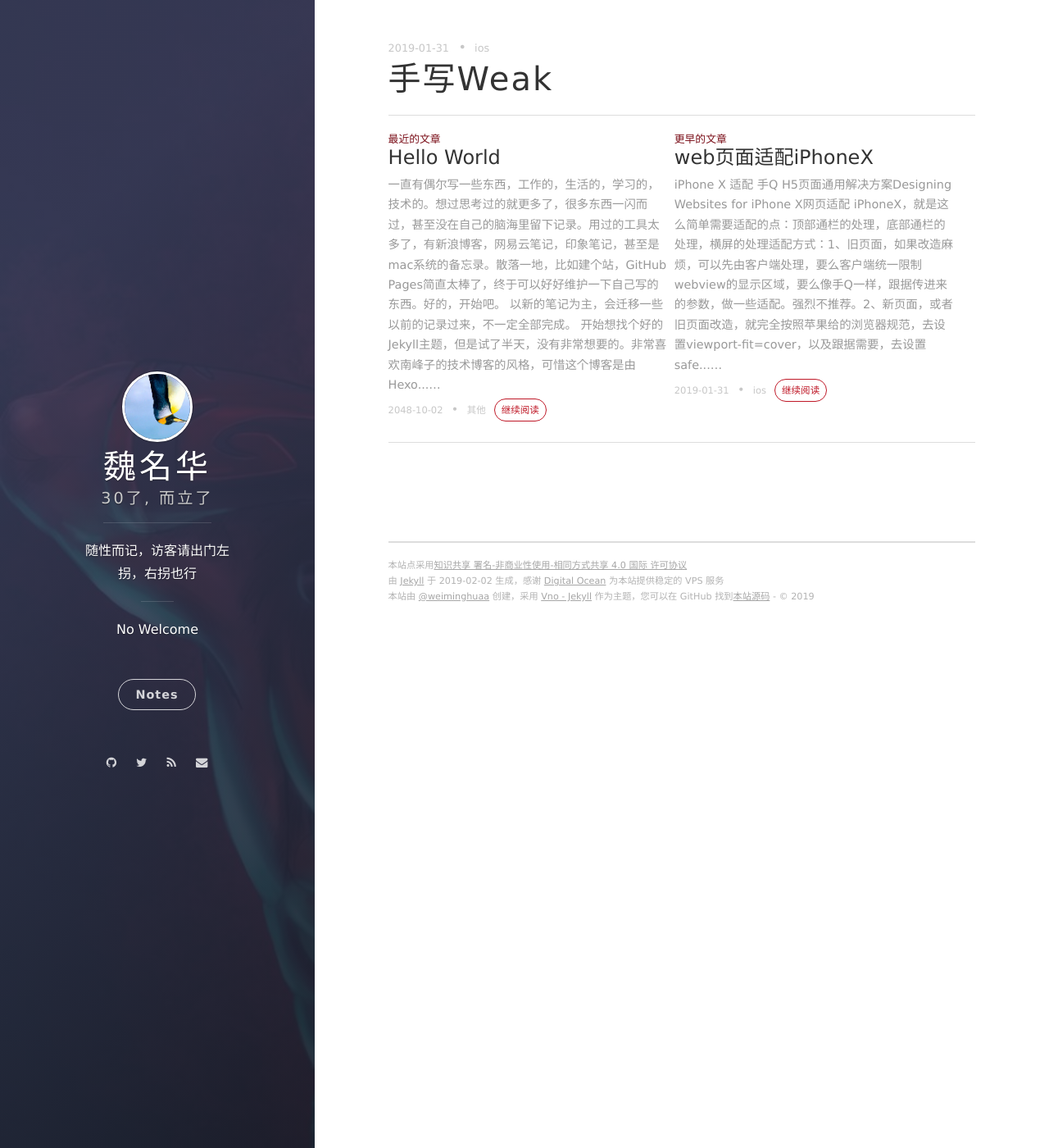
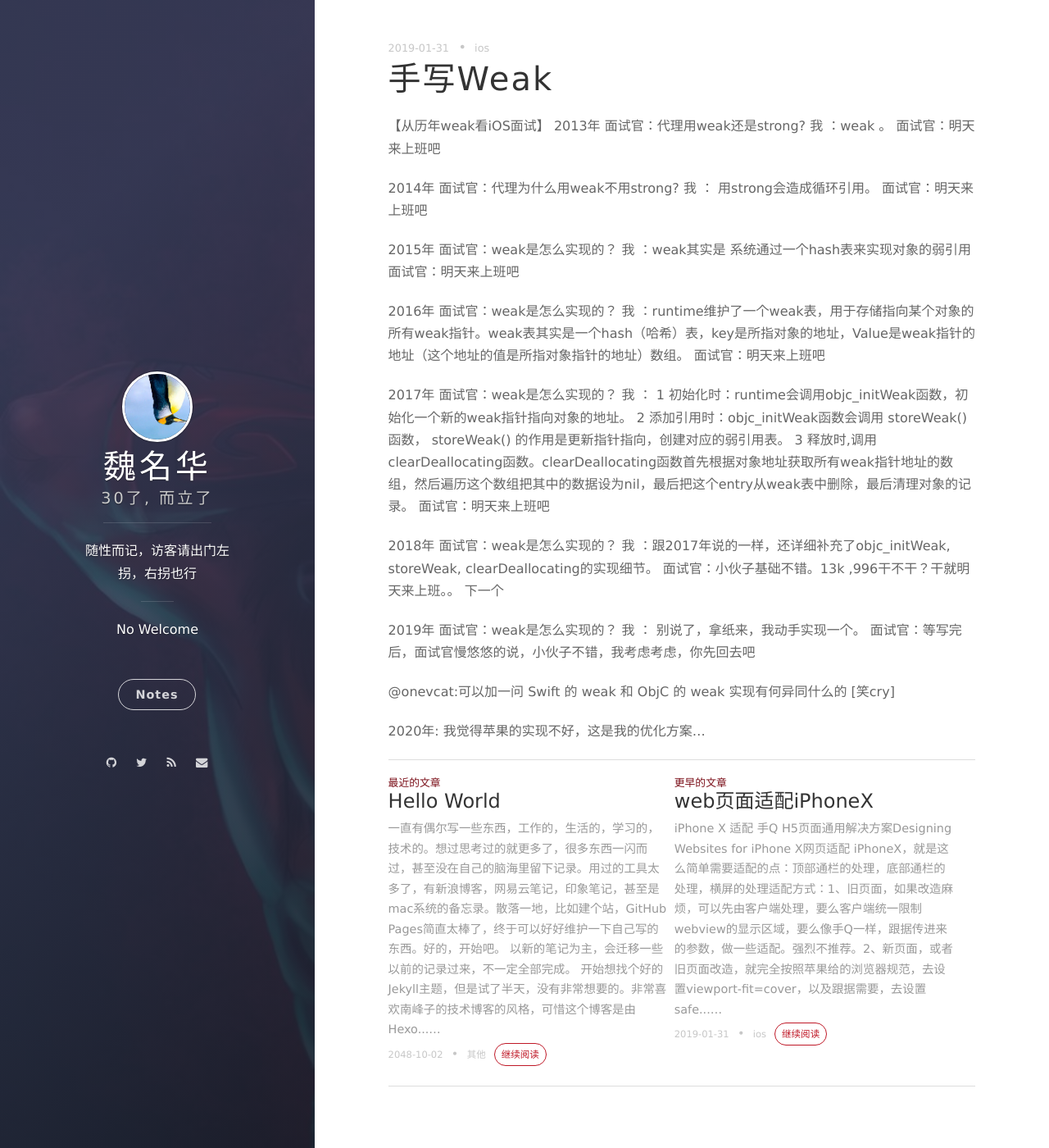
Before and after one commit to weiminghuaa/weiminghuaa.github.io, a Jekyll site: the page built from _posts/iOS/2019-1-31-手写Weak.md, in a window 1280 px wide and 1400 px high. Shown: the whole window at 82% size. Built offline with Jekyll 4.4.1, drawn with Linux system fonts in a browser that asks for light colours; nearby versions of some CDN libraries; comment, search, counter and statistics services are not loaded.

Commit message:
Update 2019-1-31-手写Weak.md

```diff
--- a/_posts/iOS/2019-1-31-手写Weak.md
+++ b/_posts/iOS/2019-1-31-手写Weak.md
@@ -4,3 +4,45 @@ title: 手写Weak
 date: 2019-01-31 15:30:35.000000000 +08:00
 tags: ios
 ---
+
+【从历年weak看iOS面试】
+2013年
+面试官：代理用weak还是strong?
+我 ：weak 。
+面试官：明天来上班吧
+
+2014年
+面试官：代理为什么用weak不用strong?
+我 ： 用strong会造成循环引用。
+面试官：明天来上班吧
+
+2015年
+面试官：weak是怎么实现的？
+我 ：weak其实是 系统通过一个hash表来实现对象的弱引用
+面试官：明天来上班吧
+
+2016年
+面试官：weak是怎么实现的？
+我 ：runtime维护了一个weak表，用于存储指向某个对象的所有weak指针。weak表其实是一个hash（哈希）表，key是所指对象的地址，Value是weak指针的地址（这个地址的值是所指对象指针的地址）数组。
+面试官：明天来上班吧
+
+2017年
+面试官：weak是怎么实现的？
+我 ：	1	初始化时：runtime会调用objc_initWeak函数，初始化一个新的weak指针指向对象的地址。
+          2	   添加引用时：objc_initWeak函数会调用 storeWeak() 函数， storeWeak() 的作用是更新指针指向，创建对应的弱引用表。
+             3    释放时,调用clearDeallocating函数。clearDeallocating函数首先根据对象地址获取所有weak指针地址的数组，然后遍历这个数组把其中的数据设为nil，最后把这个entry从weak表中删除，最后清理对象的记录。
+面试官：明天来上班吧
+
+2018年
+面试官：weak是怎么实现的？
+我 ：跟2017年说的一样，还详细补充了objc_initWeak, storeWeak, clearDeallocating的实现细节。
+面试官：小伙子基础不错。13k ,996干不干？干就明天来上班。。   下一个
+
+2019年
+面试官：weak是怎么实现的？
+我 ：     别说了，拿纸来，我动手实现一个。
+面试官：等写完后，面试官慢悠悠的说，小伙子不错，我考虑考虑，你先回去吧
+
+@onevcat:可以加一问 Swift 的 weak 和 ObjC 的 weak 实现有何异同什么的 [笑cry]
+
+2020年: 我觉得苹果的实现不好，这是我的优化方案...
```
